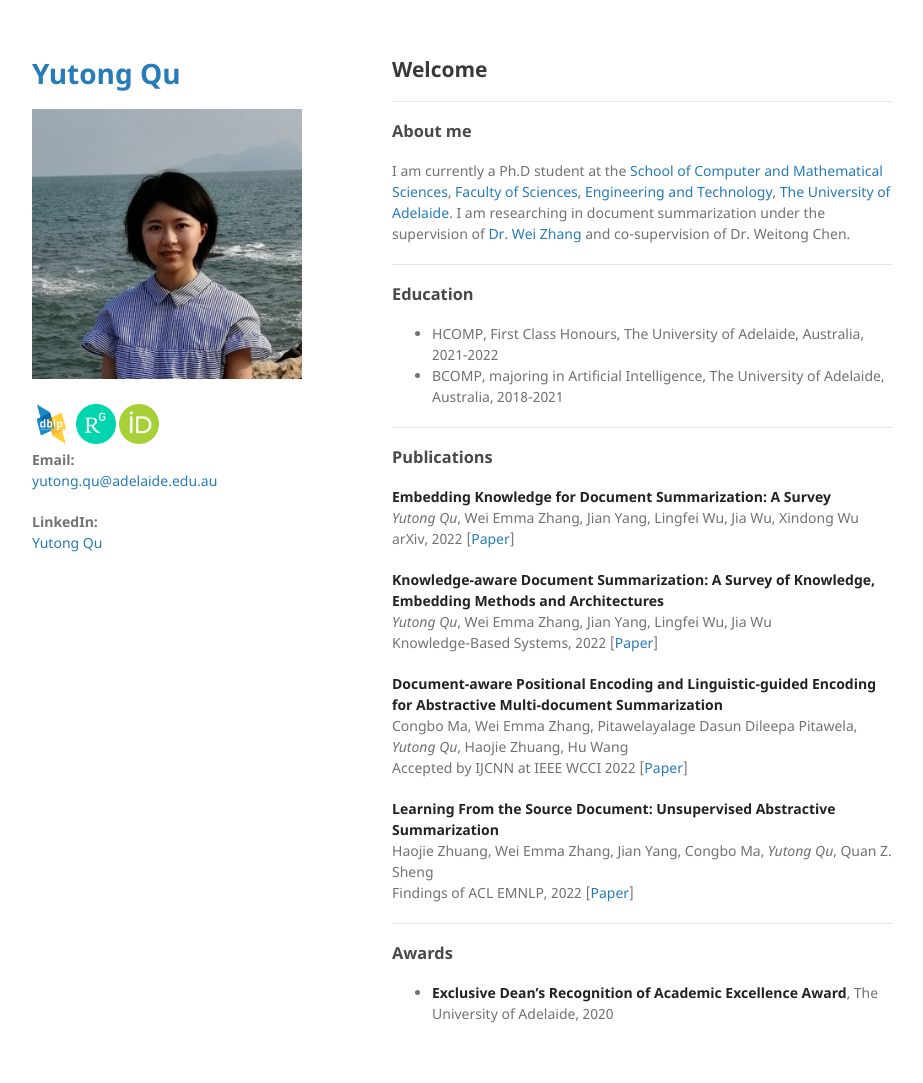
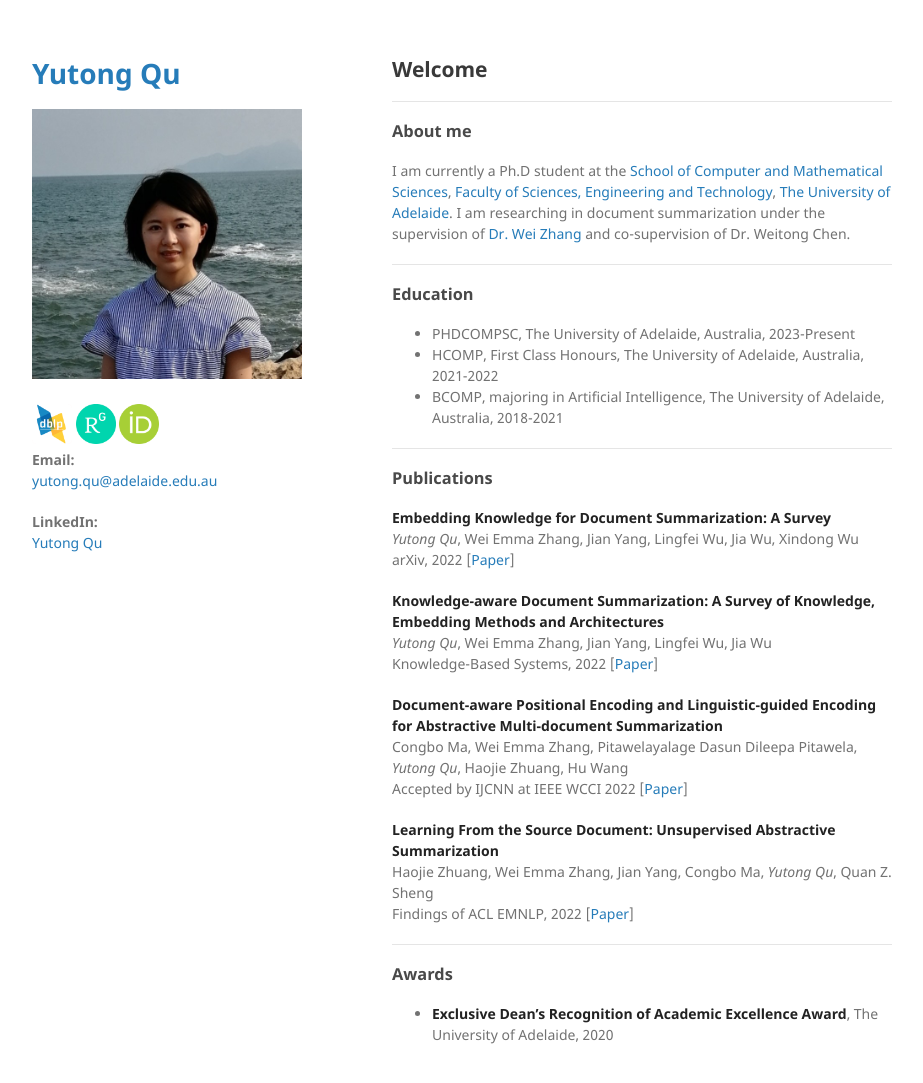
Before and after one commit to yutongqu/yutongqu.github.io, a Jekyll site: the page built from index.md, in a window 1280 px wide and 1115 px high. Shown: the top 1083 px of the window, without its empty margins (178-1101 px from the left). Built offline with Jekyll 4.4.1, drawn with Linux system fonts in a browser that asks for light colours; our own code applies the rules of GitHub Pages for plain Markdown files; the repository's description, which GitHub fills in, is left out.

Commit message:
Update index.md

```diff
--- a/index.md
+++ b/index.md
@@ -11,6 +11,7 @@ I am currently a Ph.D student at the [School of Computer and Mathematical Scienc
 
 ### Education
 
+- PHDCOMPSC, The University of Adelaide, Australia, 2023-Present
 - HCOMP, First Class Honours, The University of Adelaide, Australia, 2021-2022
 - BCOMP, majoring in Artificial Intelligence, The University of Adelaide, Australia, 2018-2021
 
```
